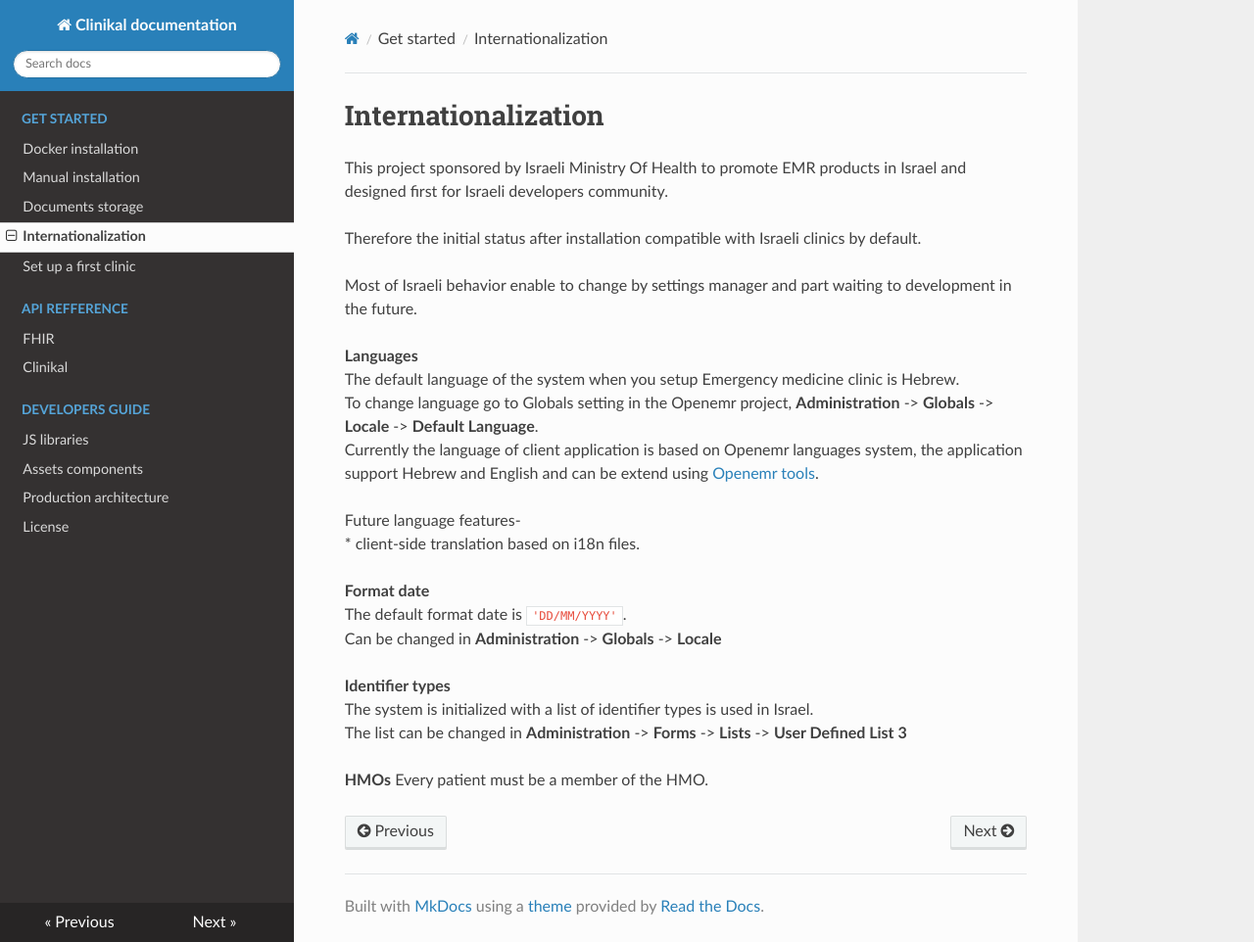
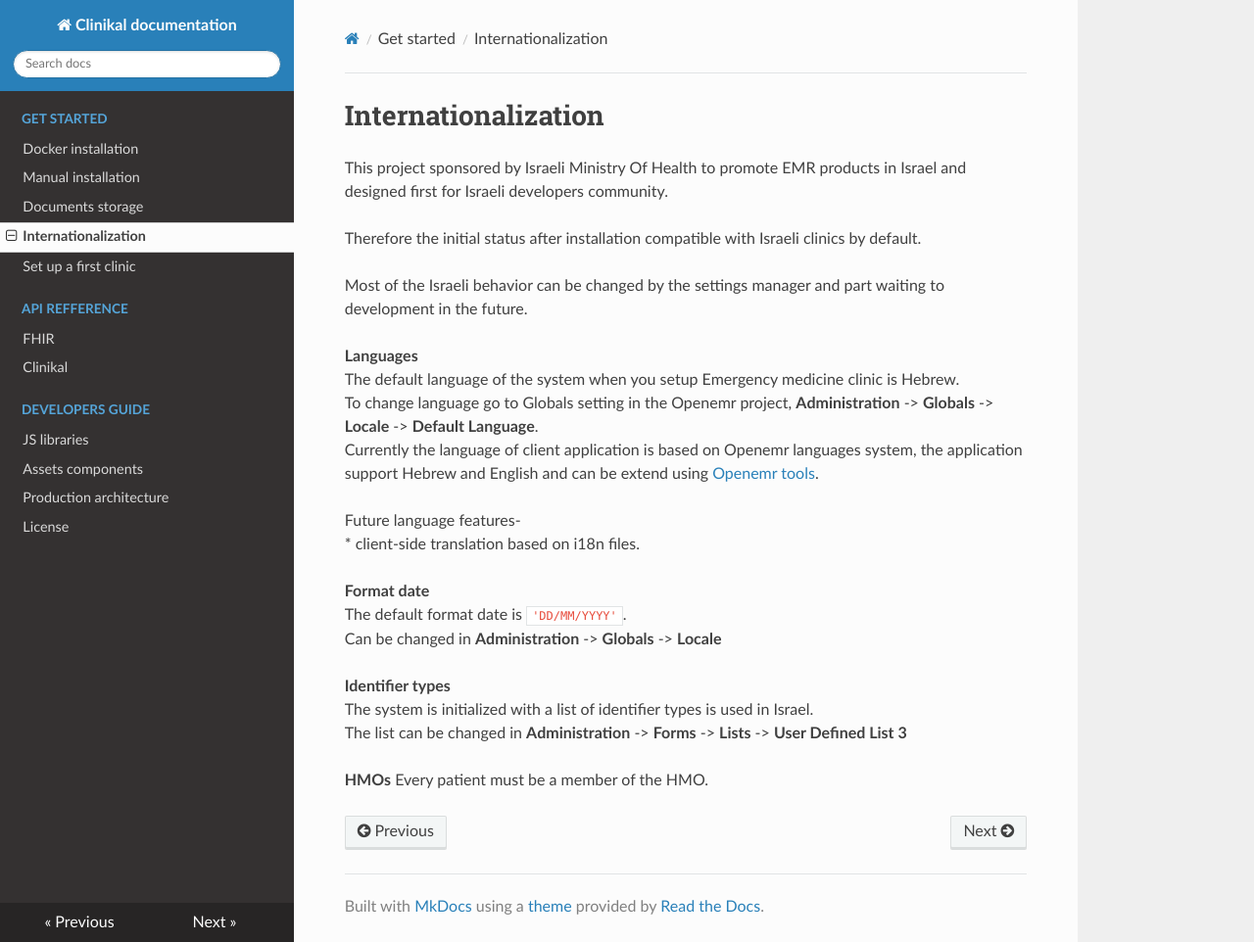
Before and after one commit to MohGovIL/Clinical-Documentation, an MkDocs documentation site: the page built from docs/get_started/internationalization.md, in a window 1280 px wide and 962 px high. Shown: the whole window at 98% size. Built offline with MkDocs 1.6.1, drawn with Linux system fonts in a browser that asks for light colours; nearby versions of some CDN libraries.

Commit message:
fix grammer

```diff
--- a/docs/get_started/internationalization.md
+++ b/docs/get_started/internationalization.md
@@ -5,7 +5,7 @@ This project sponsored by Israeli Ministry Of Health to promote EMR products in
 
 Therefore the initial status after installation compatible with Israeli clinics by default.
 
-Most of Israeli behavior enable to change by settings manager and part waiting to development in the future.
+Most of the Israeli behavior can be changed by the settings manager and part waiting to development in the future.
 
 **Languages**
 The default language of the system when you setup Emergency medicine clinic is Hebrew.
```
Also changed, not shown: docs/get_started/documents_storage.md (+1 -1 lines), docs/get_started/setup_first_clinic.md (+1 -1 lines).
